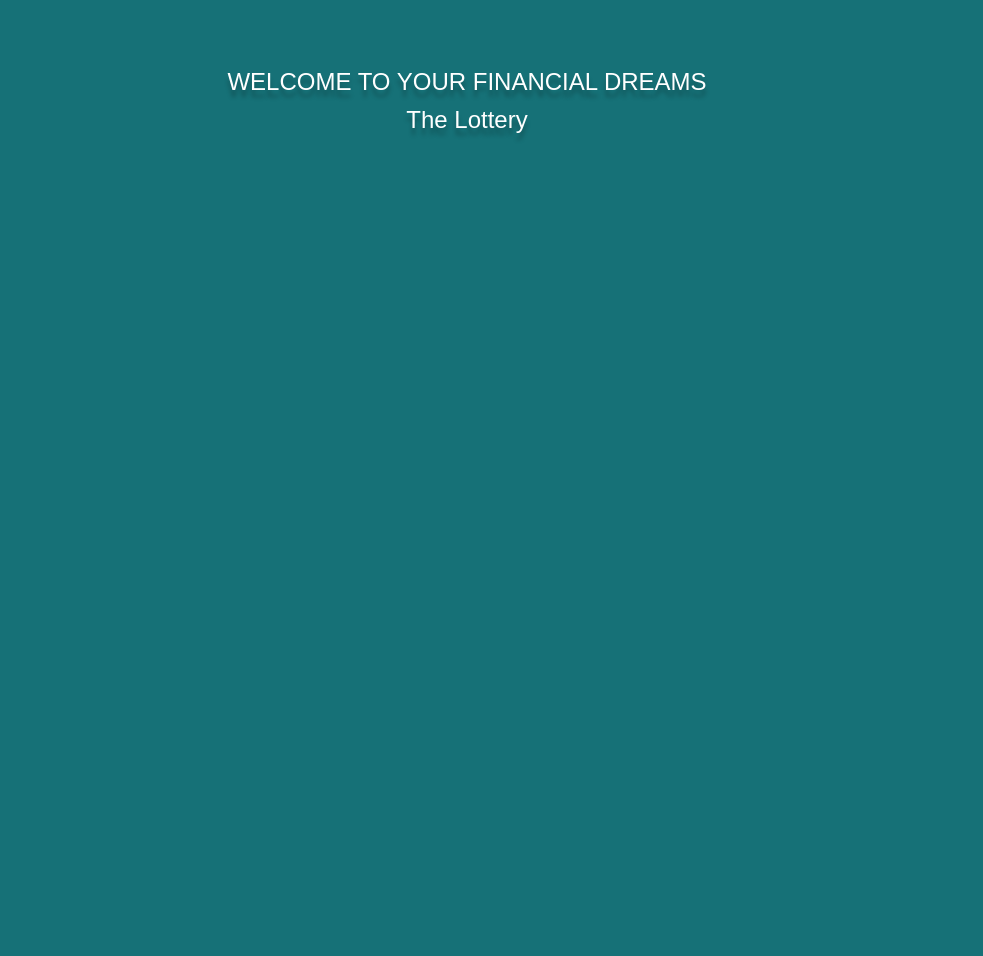
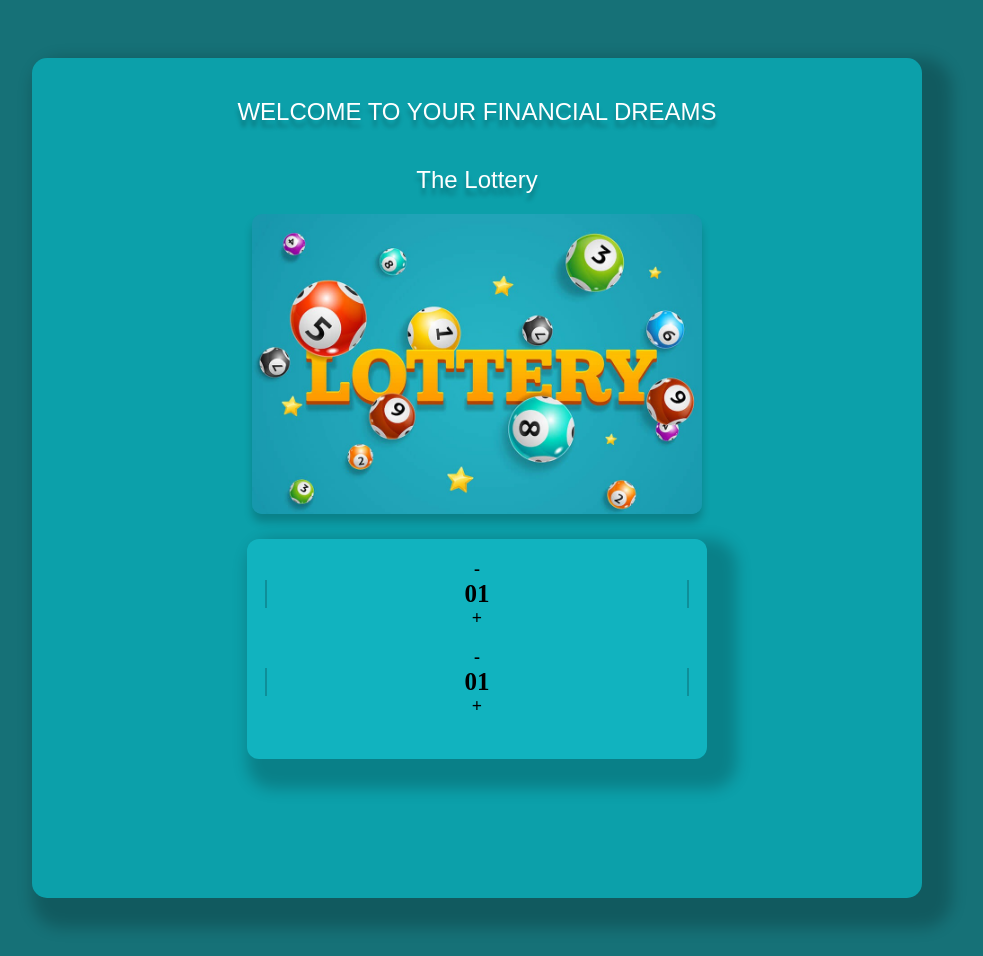
Before and after one commit to VusiMadhlope/Lotto-Lucky-Numbers, a Flask app: template templates/quick_pick.html in a window 1280 px wide; the page is wider, and only the part inside the window is pictured. Shown: that part, without its empty margins (213-1196 px from the left). Before the commit the page ends 136 px from the top of that part, so only its background shows below. Run offline with Flask 3, Linux system fonts and the light colour scheme; the template is opened without the code that fills it, so the values that code supplies are empty; some web fonts are replaced.

Commit message:
new added html page

```diff
--- a/static/Style.css
+++ b/static/Style.css
@@ -190,3 +190,47 @@ img{
     box-shadow: 0 8px 8px rgba(0, 0, 0, 0.2);
     cursor: pointer;
 }
+
+
+.quick-pick-page{
+    display: flex;
+    flex-direction: column; /* Vertical layout */
+    align-items: center;
+    width: 850px;
+    height: 800px;
+    padding: 20px;
+    background-color: #0CA0AA;
+    border-radius: 15px;
+    backdrop-filter: blur(25px);
+    box-shadow: 15px 15px 15px 15px rgba(0, 0, 0, 0.2);
+}
+
+.quick-pick-content{
+    display: flex;
+    flex-direction: column; /* Vertical layout */
+    align-items: center;
+    width: 420px;
+    height: 180px;
+    padding: 20px;
+    background-color: #11b3bf;
+    border-radius: 12px;
+    backdrop-filter: blur(25px);
+    box-shadow: 15px 15px 15px 15px rgba(0, 0, 0, 0.2);
+    margin-top: 25px;
+
+}
+
+.quick-pick-content span{
+    width: 100%;
+    text-align: center;
+    font-size: 18px;
+    font-weight: 600;
+    cursor: pointer;
+    user-select: none;
+}
+.quick-pick-content span.num{
+    font-size: 25px;
+    border-right: 2px solid rgba(0,0,0,0.2);
+    border-left: 2px solid rgba(0,0,0,0.2);
+    pointer-events: none;
+}
--- a/static/app.js
+++ b/static/app.js
@@ -13,3 +13,22 @@ document.getElementById("fileUpload").addEventListener("change", function(event)
     console.log("No file selected.");
   }
 });
+
+
+// Quick Pick: Board and draws Increment and Decrement buttons
+const plus = document.getQuerySelector(".plus"),
+minus = document.querySelector(".minus"),
+num = document.querySelector(".num");
+let a = 1;
+plus.addEventListener("click", ()=>{
+    a++;
+    a = (a < 6) ? a : a;
+    num.innerText = a;
+});
+
+minus.addEventListener("click", ()=>{
+  if(a > 1){
+    a--;
+    num.innerText = a;
+  }
+});
--- a/templates/quick_pick.html
+++ b/templates/quick_pick.html
@@ -17,20 +17,25 @@
 </head>
 <body>
     <div class="wrapper">
-        <div class="history-header">
+        <div class="quick-pick-page">
             <h2>WELCOME TO YOUR FINANCIAL DREAMS</h2>
             <h2>The Lottery</h2>
+            <img src="../static/Lotto.jpg" alt="">
+
+                <div class="quick-pick-content">
+                    <span class="minus">-</span>
+                    <span class="num">01</span>
+                    <span class="plus">+</span>
+                    <br>
+                    <span class="minus">-</span>
+                    <span class="num">01</span>
+                    <span class="plus">+</span>
+                </div>
         </div>
-
-        <div class="quick-pick-page">
-
-        </div>
-
     </div>
-    <script src="../static/app.js"></script>
     <!--
     <script src="{{url_for('static', filename='app.js') }}"></script>
     -->
-
+    <script src="../static/app.js"></script>
 </body>
 </html>
```
